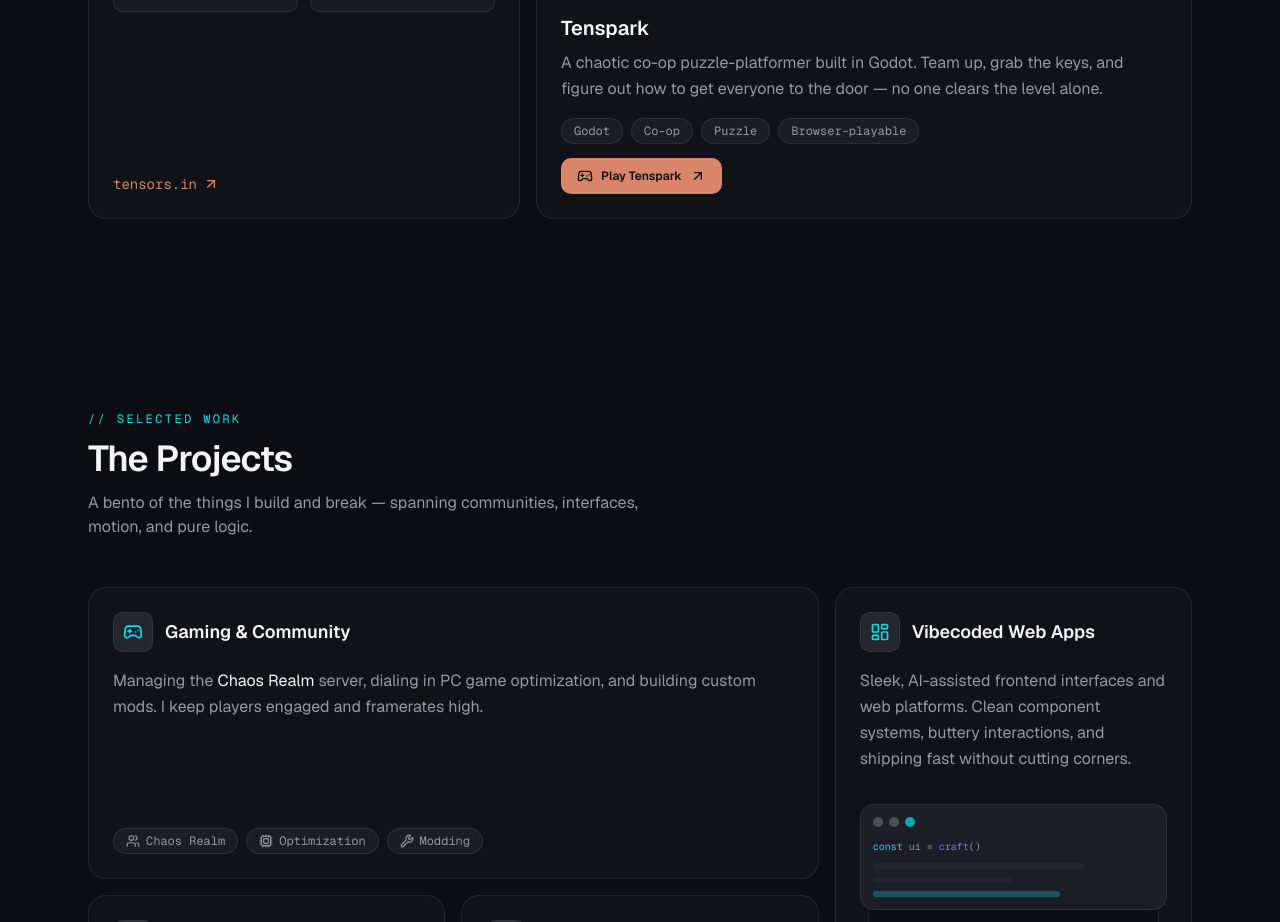
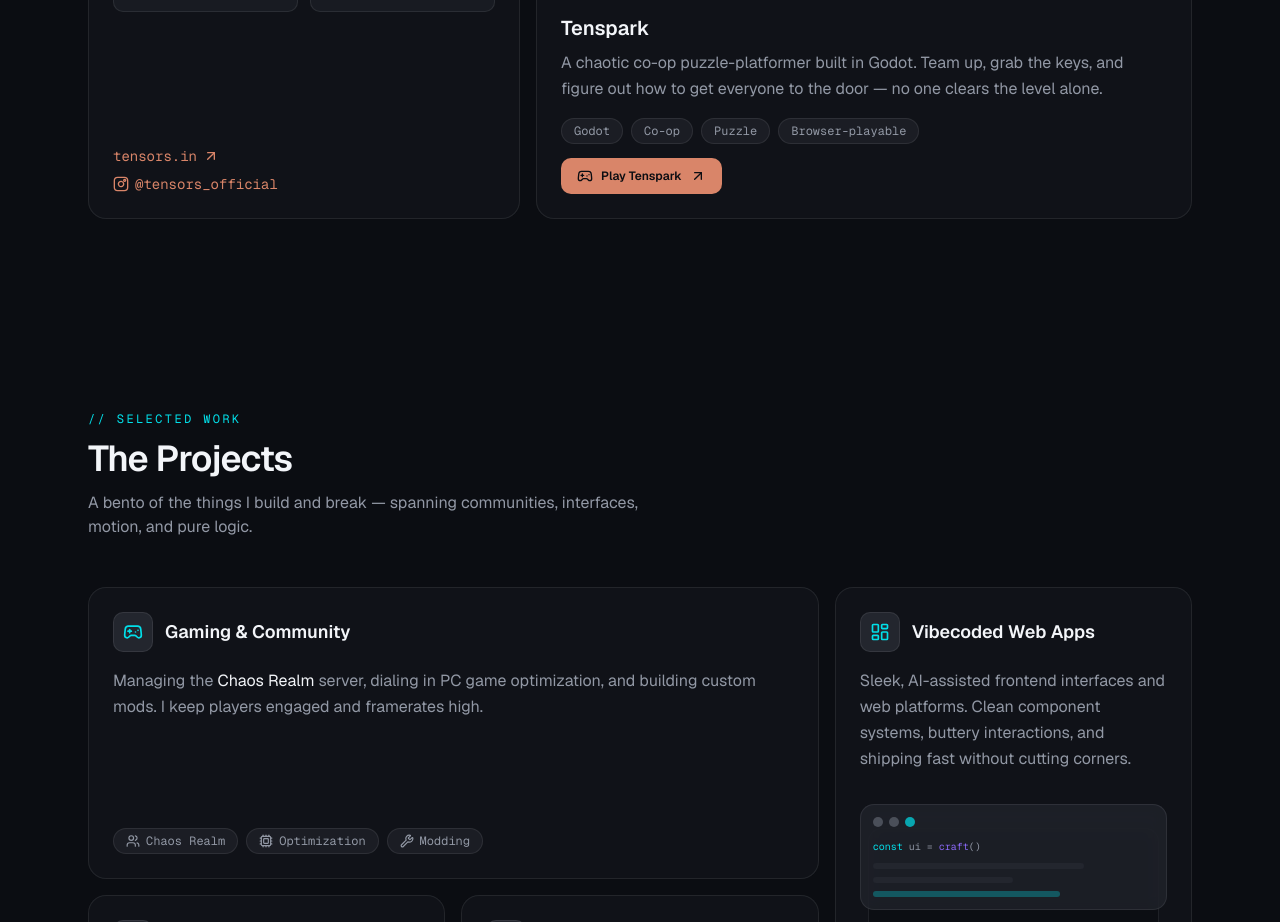
Before and after one commit to SoftyCoder/softcoder-portfolio, a Next.js app: page / in a window 1280 px wide. Shown: the part 3140-4062 px from the top of the page. Built offline with nearby package versions, Linux system fonts and the light colour scheme.

Commit message:
feat: add Instagram link to Tensors component

```diff
--- a/components/tensors.tsx
+++ b/components/tensors.tsx
@@ -78,15 +78,36 @@ export function Tensors() {
               </div>
             </div>
 
+            <div className="mt-auto flex flex-col gap-2 pt-6">
               <a
                 href="https://tensors.in"
                 target="_blank"
                 rel="noreferrer noopener"
-              className="mt-auto inline-flex items-center gap-1.5 pt-6 font-mono text-sm text-[var(--brand)] transition-opacity hover:opacity-80"
+                className="inline-flex items-center gap-1.5 font-mono text-sm text-[var(--brand)] transition-opacity hover:opacity-80"
               >
                 tensors.in
                 <ArrowUpRight className="h-4 w-4" />
               </a>
+              <a
+                href="https://www.instagram.com/tensors_official/"
+                target="_blank"
+                rel="noreferrer noopener"
+                className="inline-flex items-center gap-1.5 font-mono text-sm text-[var(--brand)] transition-opacity hover:opacity-80"
+              >
+                <svg
+                  className="h-4 w-4"
+                  viewBox="0 0 24 24"
+                  fill="none"
+                  stroke="currentColor"
+                  strokeWidth="2"
+                >
+                  <rect x="2" y="2" width="20" height="20" rx="5" ry="5" />
+                  <path d="M16 11.37A4 4 0 1 1 12.63 8 4 4 0 0 1 16 11.37z" />
+                  <circle cx="17.5" cy="6.5" r="1.5" />
+                </svg>
+                @tensors_official
+              </a>
+            </div>
           </div>
         </Reveal>
 
```
Lines whose indentation alone changed are shown as unchanged.
